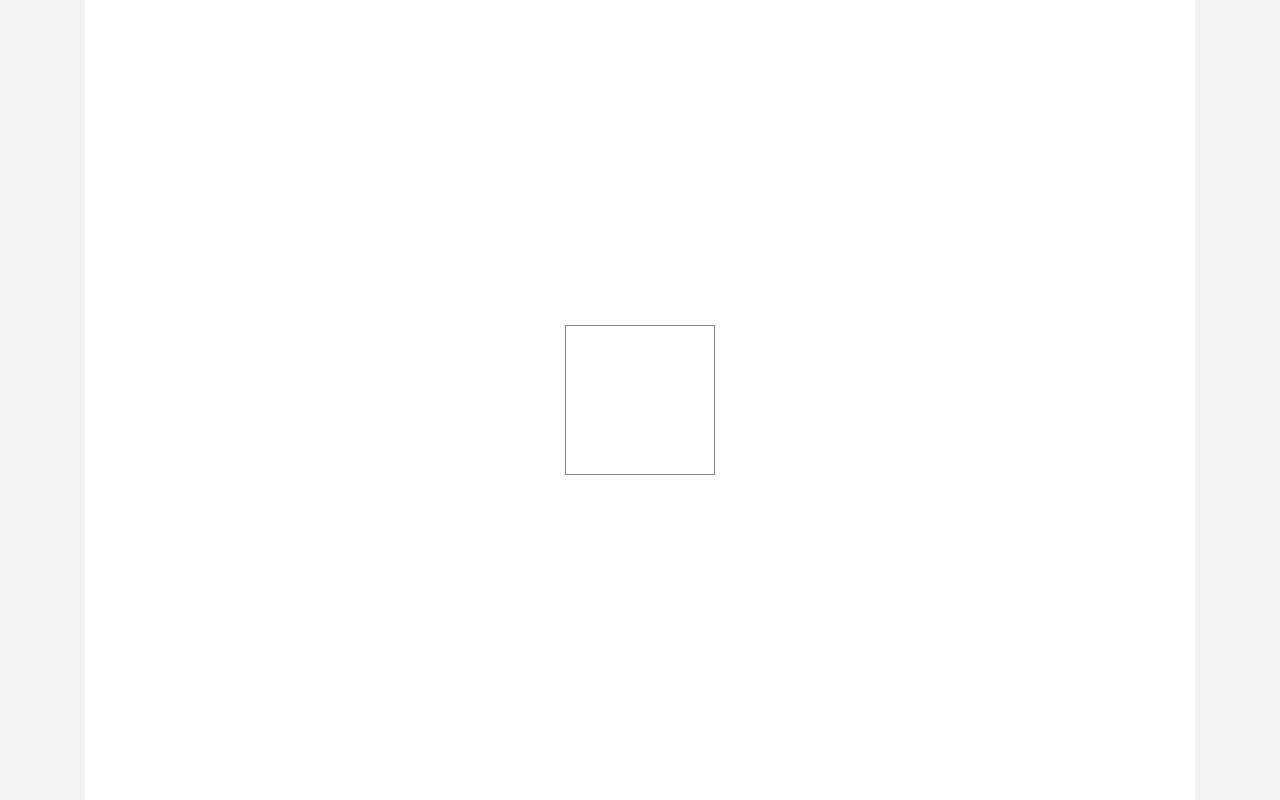
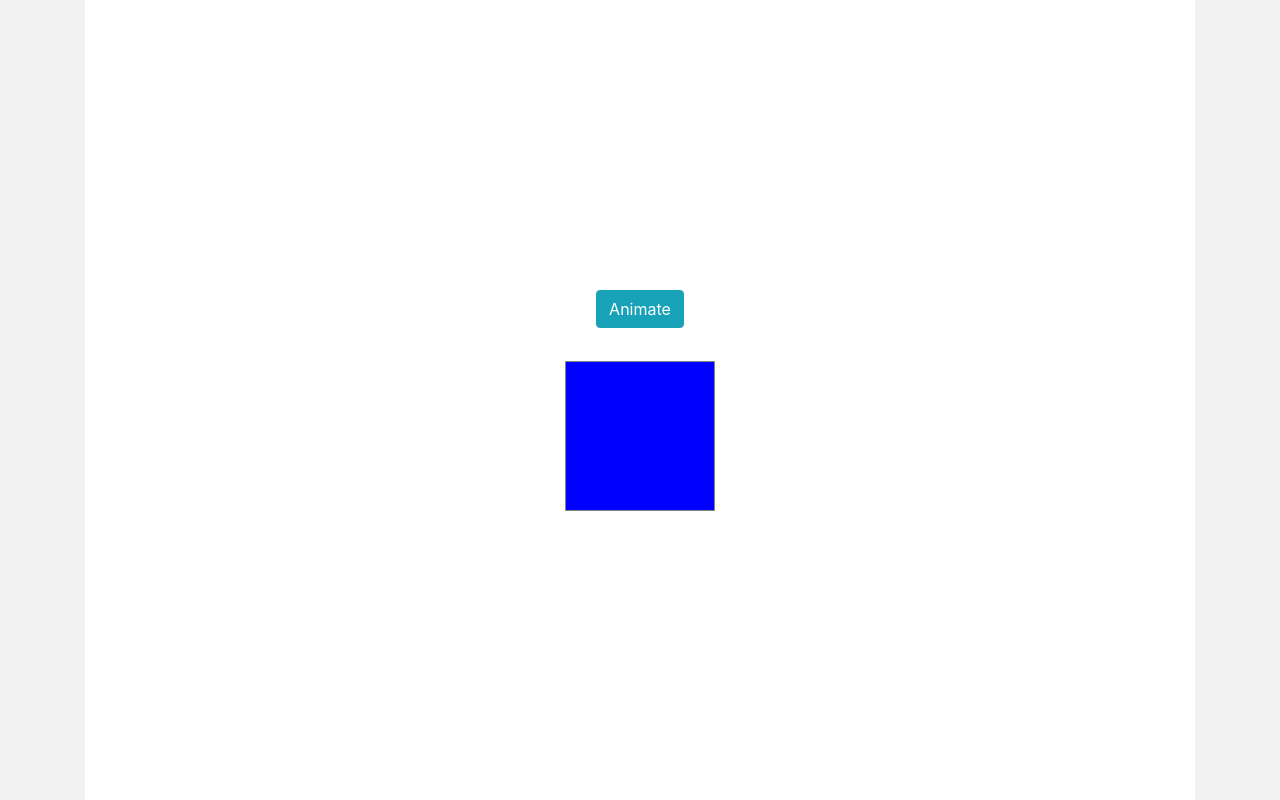
Before and after one commit to DjailinVasu/learn-angular-animate, an Angular app: page / in a window 1280 px wide. Built offline with nearby package versions, Linux system fonts and the light colour scheme.

Commit message:
Определение состояний

```diff
--- a/src/app/app.component.html
+++ b/src/app/app.component.html
@@ -1,5 +1,10 @@
 <div class="container">
-    <div class="wrap d-flex align-items-center justify-content-center">
-          <div class="box"></div>
+    <div class="wrap d-flex align-items-center justify-content-center flex-column">
+      <button class="btn btn-info" (click)="animate()">Animate</button>
+          <hr/>
+          <div
+          class="box"
+          [@box]="boxState"
+          ></div>
     </div>
 </div>
--- a/src/app/app.component.ts
+++ b/src/app/app.component.ts
@@ -1,10 +1,28 @@
 import { Component } from '@angular/core';
+import { trigger, state, style } from '@angular/animations';
 
 @Component({
   selector: 'app-root',
   templateUrl: './app.component.html',
-  styleUrls: ['./app.component.scss']
+  styleUrls: ['./app.component.scss'],
+  animations: [
+    trigger('box', [
+      state('start', style({
+        background: 'blue'
+      })),
+      state('end', style({
+        background: 'red',
+        transform: 'scale(1.2)'
+      }))
+    ])
+  ]
 })
 export class AppComponent {
   title = 'angular-animations';
+  boxState = 'start';
+
+
+  animate() {
+    this.boxState = this.boxState === 'end' ? 'start' : 'end'
+  }
 }
--- a/src/app/app.module.ts
+++ b/src/app/app.module.ts
@@ -2,13 +2,15 @@ import { BrowserModule } from '@angular/platform-browser';
 import { NgModule } from '@angular/core';
 
 import { AppComponent } from './app.component';
+import { BrowserAnimationsModule } from '@angular/platform-browser/animations'
 
 @NgModule({
   declarations: [
     AppComponent
   ],
   imports: [
-    BrowserModule
+    BrowserModule,
+    BrowserAnimationsModule
   ],
   providers: [],
   bootstrap: [AppComponent]
```
